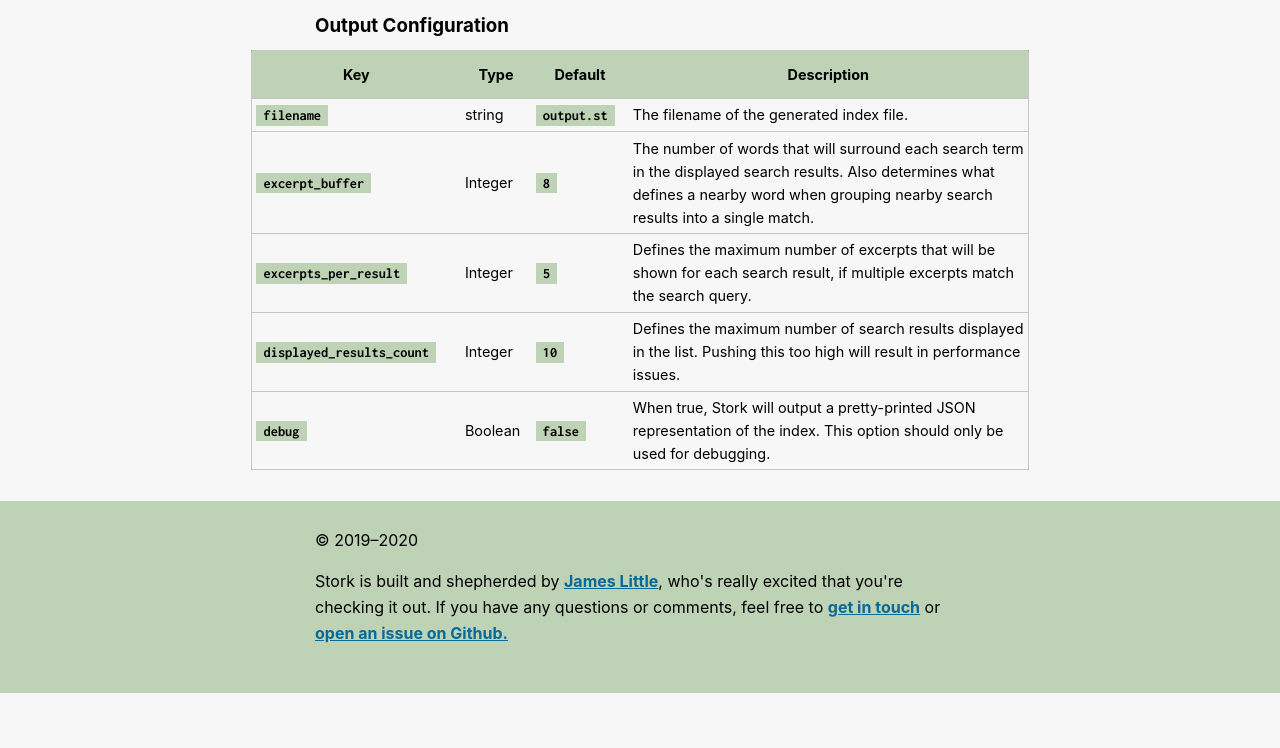
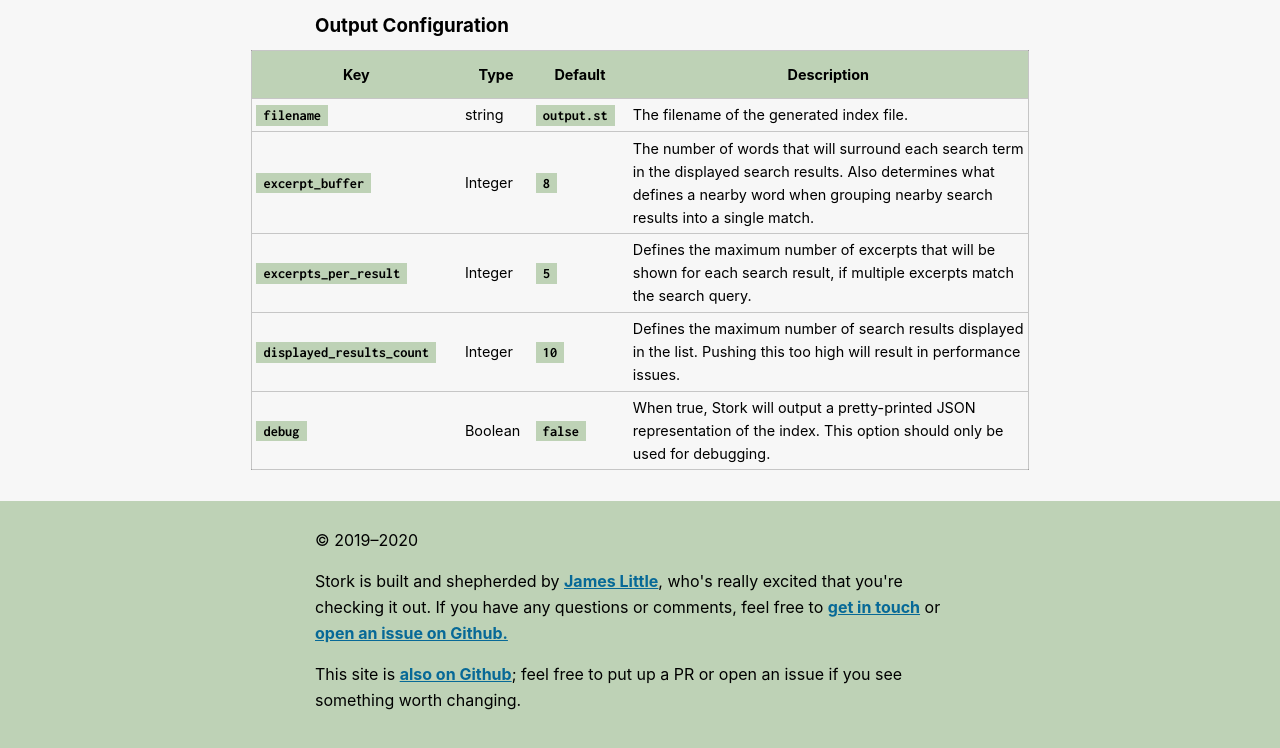
Before and after one commit to stork-search/site, a Gatsby site: page /docs/config-ref in a window 1280 px wide. Shown: the part 1970-2718 px from the top of the page. Before the commit the page ends 2663 px from the top, so only its background shows below. Built offline with nearby package versions, Linux system fonts and the light colour scheme; Gatsby itself is replaced by a stand-in of ours.

Commit message:
Footer info about the site

```diff
--- a/src/components/footer.tsx
+++ b/src/components/footer.tsx
@@ -1,23 +1,31 @@
-import React from "react"
-import styled from "styled-components"
-import PropTypes from "prop-types"
+import React from 'react'
+import styled from 'styled-components'
+import PropTypes from 'prop-types'
 
-import { Link } from "gatsby"
+import { Link } from 'gatsby'
 
-import { accentColor, Wrapper, Column } from "./utils"
+import { accentColor, Wrapper, Column } from './utils'
 
 const Footer = () => (
   <Wrapper background={accentColor}>
     <Column>
       <p>&copy; 2019–2020</p>
       <p>
-        Stork is built and shepherded by{" "}
+        Stork is built and shepherded by{' '}
         <a href="https://jameslittle.me">James Little</a>, who's really excited
         that you're checking it out. If you have any questions or comments, feel
-        free to <a href="https://twitter.com/jameslittle230">get in touch</a> or{" "}
+        free to <a href="https://twitter.com/jameslittle230">get in touch</a> or{' '}
         <a href="https://github.com/jameslittle230/stork">
           open an issue on Github.
         </a>
+      </p>
+      <p>
+        This site is{' '}
+        <a href="https://github.com/jameslittle230/stork-site">
+          also on Github
+        </a>
+        ; feel free to put up a PR or open an issue if you see something worth
+        changing.
       </p>
     </Column>
   </Wrapper>
```
Also changed, not shown: README.md.
